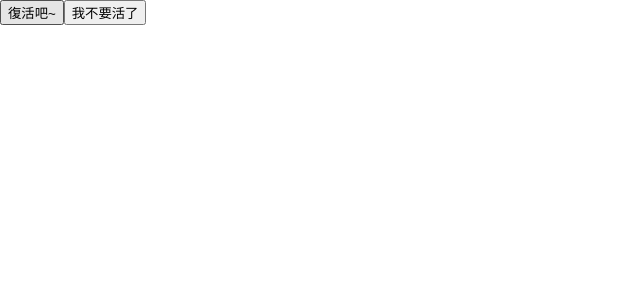
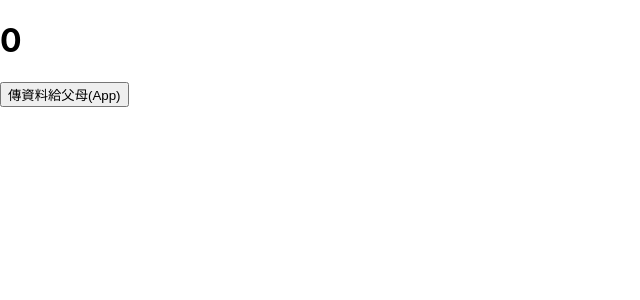
Before and after one commit to chia-1994/react-lesson, a React (Create React App) app in the folder 1008/: page / in a window 1280 px wide. Shown: the top 300 px of the page, without its empty margins (0-640 px from the left). Built offline with nearby package versions, Linux system fonts and the light colour scheme.

Commit message:
子女元件傳值給父母元件

```diff
--- a/1008/src/App.js
+++ b/1008/src/App.js
@@ -2,20 +2,14 @@
 import React, { useState } from 'react'
 
 import MyButtonOne from './components/MyButtonOne'
-import MyButtonTwo from './components/MyButtonTwo'
 
 function App(props) {
-  const [show, setShow] = useState(true)
+  const [num, setNum] = useState(0)
   return (
     <>
-      {/* <h1>0</h1> */}
-      <MyButtonOne title="復活吧~" clickMethod={() => setShow(true)} />
-      {show ? (
-        <MyButtonTwo title="我不要活了" clickMethod={() => setShow(false)} />
-      ) : (
-        ''
-      )}
-      {/* <MyButtonTwo title=" ಥ＿ಥ" /> */}
+      <h1>{num}</h1>
+      {/* 父母元件利用props傳給子女，準備要接收資料的函式setNum */}
+      <MyButtonOne title="傳資料給父母(App)" setNum={setNum} />
     </>
   )
 }
--- a/1008/src/components/MyButtonOne.js
+++ b/1008/src/components/MyButtonOne.js
@@ -2,9 +2,12 @@
 import React, { useState } from 'react'
 
 function MyButtonOne(props) {
+  const innerValue = 100
+
   return (
     <>
-      <button onClick={props.clickMethod}>{props.title}</button>
+      {/* 子女元件利用父母元件傳給他的setNum，進行傳遞自己的資料 */}
+      <button onClick={() => props.setNum(innerValue)}>{props.title}</button>
     </>
   )
 }
```
Also changed, not shown: 1008/src/App2.js (added, +24 -0 lines).
